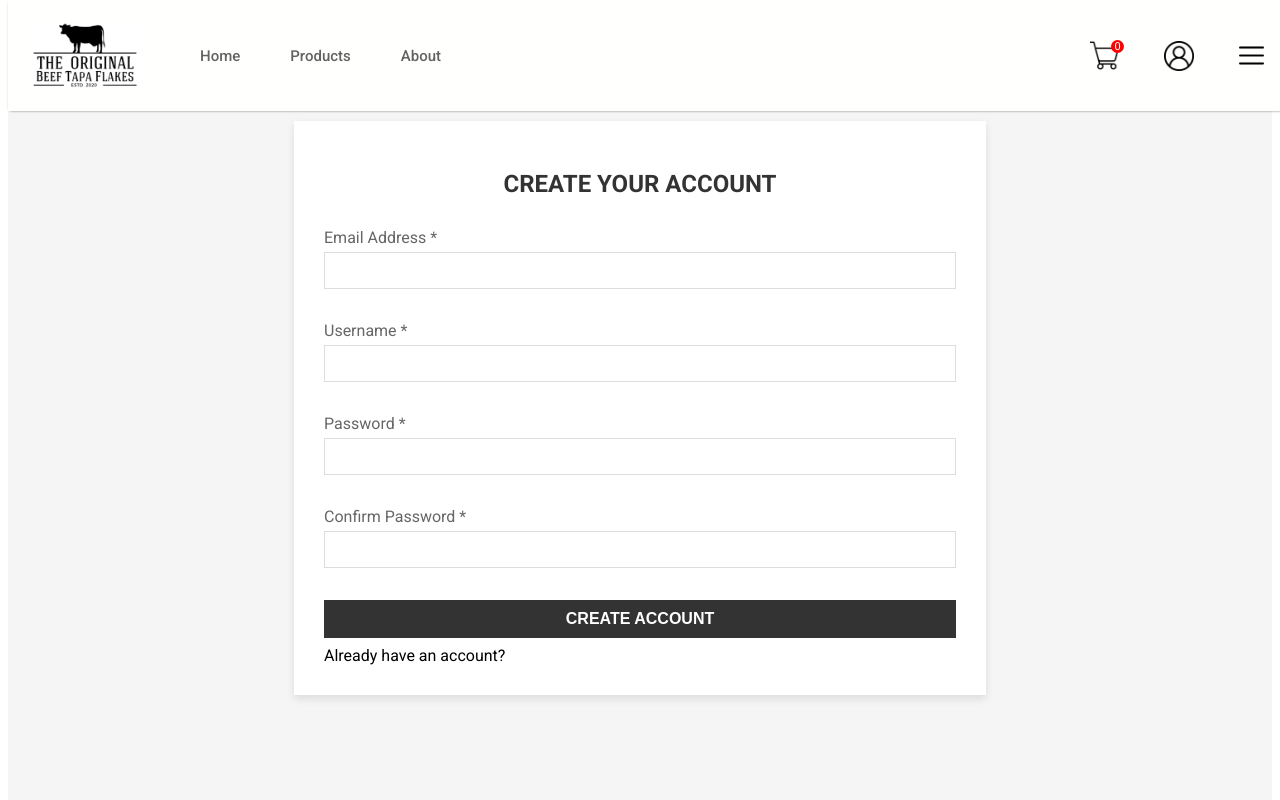
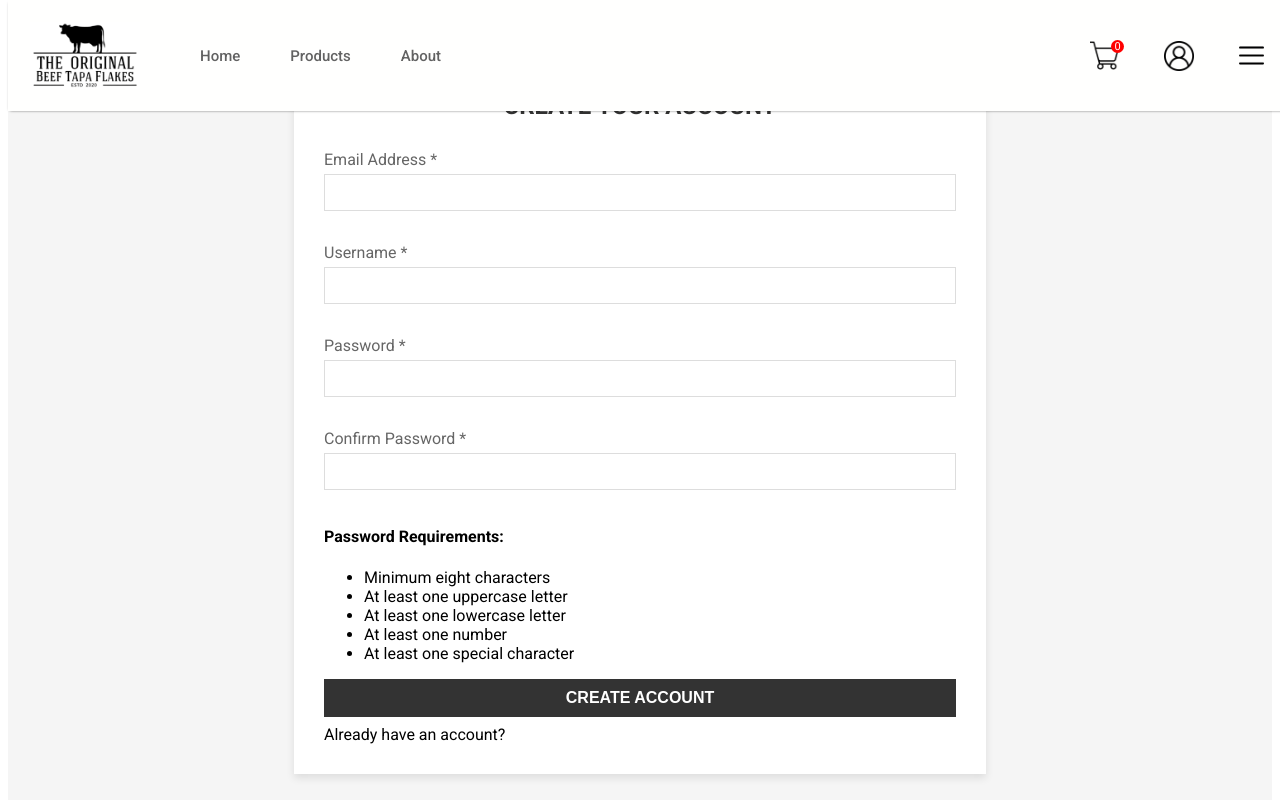
Before and after one commit to ReyObejero/2425-t2-cssecdv-s11-g5-theoriginalbeeftapaflakes, a React (Create React App) app in the folder client/: page /register in a window 1280 px wide. Shown: the top 800 px of the page. Built offline with nearby package versions, Linux system fonts and the light colour scheme; no server answers.

Commit message:
feat(client): List password requirements on registration form

```diff
--- a/client/src/Components/Register/Register.jsx
+++ b/client/src/Components/Register/Register.jsx
@@ -115,6 +115,17 @@ const Register = () => {
                             <div className="p-error-bubble">{errorMessage}</div>
                         )}
                     </div>
+                    {/* Password policies box */}
+                    <div className="password-requirements-box">
+                        <h4>Password Requirements:</h4>
+                        <ul>
+                            <li>Minimum eight characters</li>
+                            <li>At least one uppercase letter</li>
+                            <li>At least one lowercase letter</li>
+                            <li>At least one number</li>
+                            <li>At least one special character</li>
+                        </ul>
+                    </div>
                     <div>{successMessage && <div className="p-success-message">{successMessage}</div>}</div>
                     <button type="submit" className="register-button">
                         CREATE ACCOUNT
```
